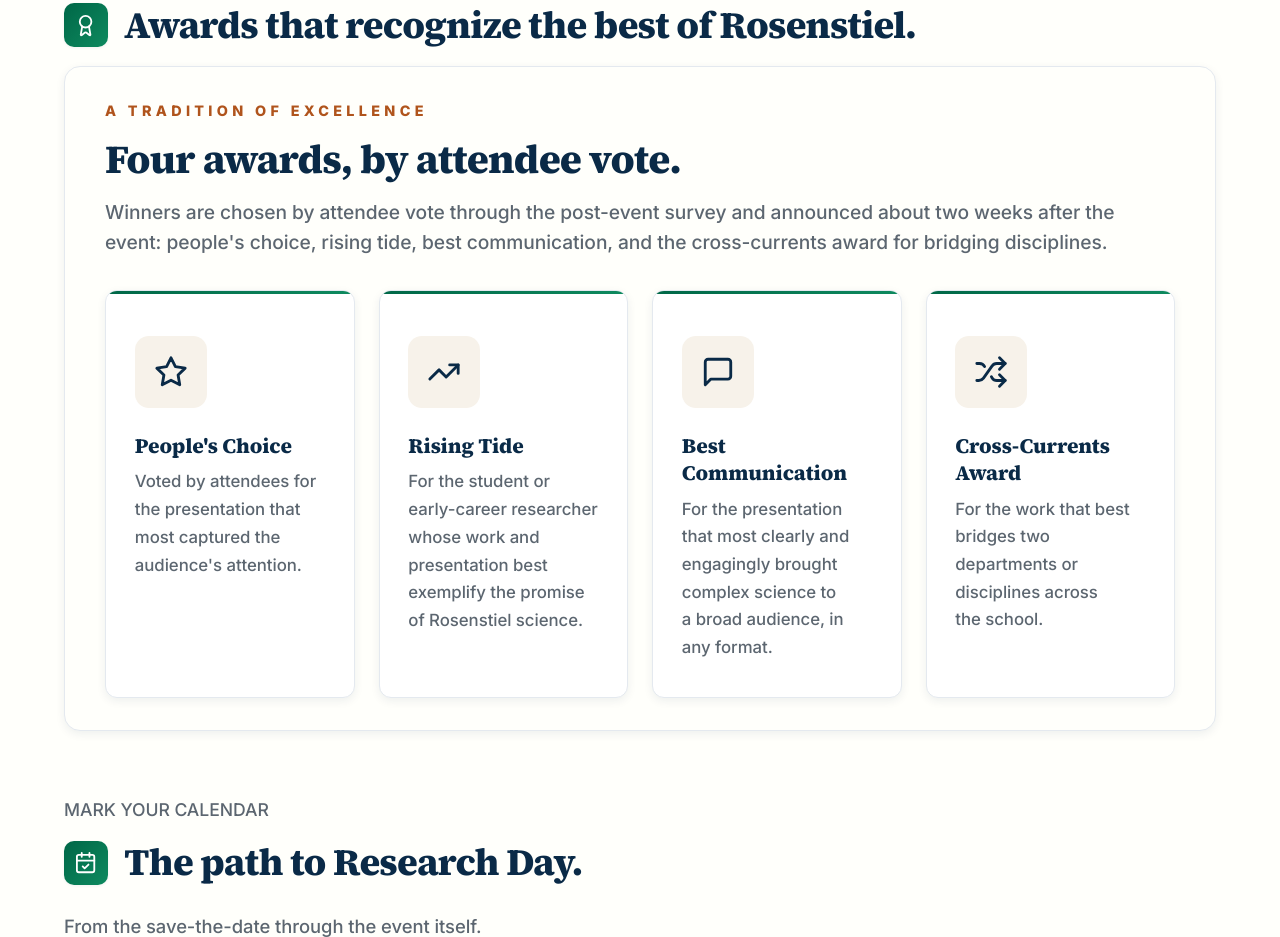
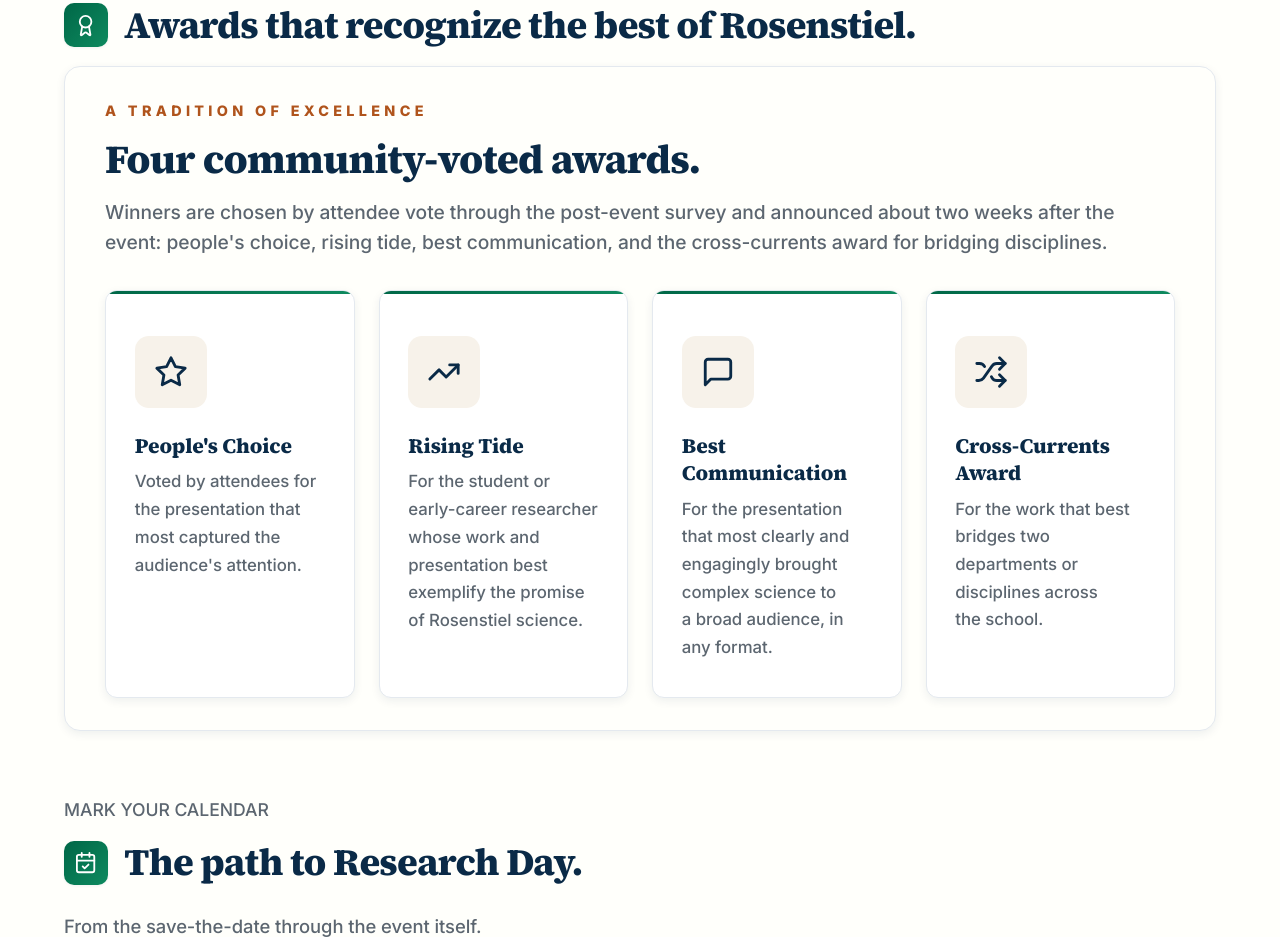
Before and after one commit to Rosenstiel-ADR/RRD2027, a plain HTML site: page index.html in a window 1280 px wide. Shown: the part 3489-4426 px from the top of the page. Drawn offline with Linux system fonts and the light colour scheme.

Commit message:
Add files via upload

```diff
--- a/index.html
+++ b/index.html
@@ -285,7 +285,7 @@
       <div class="awards-wall">
         <div class="awards-wall-header">
           <p class="awards-wall-kicker">A Tradition of Excellence</p>
-          <h3 class="awards-wall-title">Four awards, by attendee vote.</h3>
+          <h3 class="awards-wall-title">Four community-voted awards.</h3>
           <p class="awards-wall-sub">
             Winners are chosen by attendee vote through the post-event survey and
             announced about two weeks after the event: people's choice, rising tide, best communication, and the cross-currents award for bridging disciplines.
```
Also changed, not shown: submit.html (+1 -1 lines).
